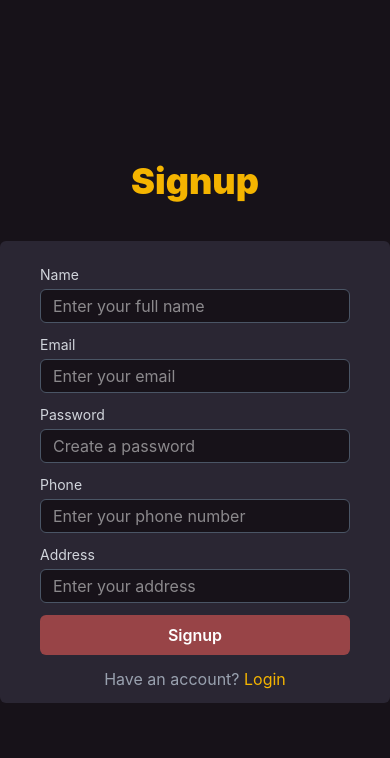
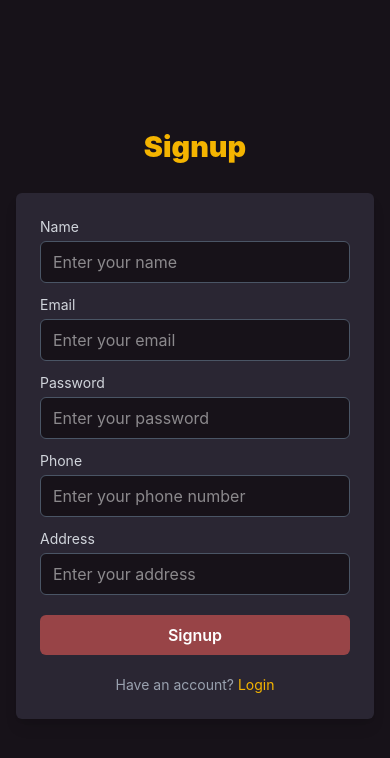
Before and after one commit to saith7860/SaasRestaurant, a React (Vite) app in the folder frontend/: page /signup in a window 390 px wide. Shown: the top 758 px of the page. Built offline with nearby package versions, Linux system fonts and the light colour scheme; no server answers.

Commit message:
Responsive forms

```diff
--- a/frontend/src/components/Home/Navbar.tsx
+++ b/frontend/src/components/Home/Navbar.tsx
@@ -3,7 +3,7 @@ import type { FC } from "react";
 import type { NavbarProps } from "../../types/HomePageTypes";
 import { Link } from "react-router";
 
-const Navbar:FC<NavbarProps> = ({restaurnatName,search,setSearch}) => {
+const Navbar: FC<NavbarProps> = ({ restaurnatName, search, setSearch }) => {
   return (
     <nav className=" w-full shadow-md px-4 py-3 bg-white">
       <div className="max-w-7xl mx-auto flex items-center justify-between gap-4">
--- a/frontend/src/pages/Login/Login.tsx
+++ b/frontend/src/pages/Login/Login.tsx
@@ -8,8 +8,8 @@ const Login = () => {
     email: "",
     password: ""
   });
-   const [errors, setErrors] =useState<Record<string, string>>({});
- const navigate=useNavigate();
+  const [errors, setErrors] = useState<Record<string, string>>({});
+  const navigate = useNavigate();
   const handleChange = (e: React.ChangeEvent<HTMLInputElement>) => {
     setLoginField({
       ...loginField,
@@ -56,55 +56,73 @@ const Login = () => {
   };
 
   return (
-    <div className="flex flex-col justify-center items-center h-screen text-white gap-2 py-5">
-      <h1 className="text-4xl font-black text-[#F4B400] pt-5 pb-8">Login</h1>
+    <div className="min-h-screen flex items-center justify-center text-white px-4">
+
+      <div className="w-full max-w-md flex flex-col items-center">
+
+        <h1 className="text-[clamp(2rem,5vw,2.5rem)] font-black text-[#F4B400] mb-8 text-center">
+          Login
+        </h1>
 
         <form
-        className="bg-[#2A2633] mx-auto px-10 py-24 flex flex-col gap-3 rounded-lg w-full max-w-md"
+          className="bg-[#2A2633] w-full px-6 sm:px-10 py-16 sm:py-20 flex flex-col gap-3 rounded-lg"
           onSubmit={handleSubmit}
         >
-        <label htmlFor="email" className="text-lg text-gray-300">Email</label>
+
+          {/* Email */}
+          <label htmlFor="email" className="text-lg text-gray-300">
+            Email
+          </label>
+
           <input
             id="email"
             type="email"
             name="email"
+            required
+            placeholder="Enter your Email"
             value={loginField.email}
             onChange={handleChange}
             className="px-3 py-2 rounded-md bg-[#171219] text-white outline-none border border-gray-600 focus:border-[#984447]"
           />
- {
-            errors.email && (
+
+          {errors.email && (
             <p className="text-red-500 text-sm">
               {errors.email}
             </p>
-            )
-          }
-        <label htmlFor="password" className="text-lg text-gray-300">Password</label>
+          )}
+
+          {/* Password */}
+          <label htmlFor="password" className="text-lg text-gray-300 mt-2">
+            Password
+          </label>
+
           <input
             id="password"
             type="password"
             name="password"
+            required
+            placeholder="Enter your Password"
             value={loginField.password}
             onChange={handleChange}
             className="px-3 py-2 rounded-md bg-[#171219] text-white outline-none border border-gray-600 focus:border-[#984447]"
           />
 
- {
-            errors.password && (
+          {errors.password && (
             <p className="text-red-500 text-sm">
               {errors.password}
             </p>
-            )
-          }
+          )}
 
-              <button type="submit" className="w-full bg-[#984447] hover:bg-[#F4B400] transition text-white mt-8 py-2 rounded-md font-semibold text-lg">
+          {/* Button */}
+          <button
+            type="submit"
+            className="w-full bg-[#984447] hover:bg-[#F4B400] transition text-white mt-6 py-2 rounded-md font-semibold text-lg"
+          >
             Login
           </button>
 
-
-
-          {/* Signup link */}
-          <div className="text-md text-gray-400 text-center">
+          {/* Signup */}
+          <div className="text-md text-gray-400 text-center mt-3">
             Don't have an account?{" "}
             <Link to="/signup" className="text-[#F4B400] hover:underline">
               Signup
@@ -113,6 +131,7 @@ const Login = () => {
 
         </form>
       </div>
+    </div>
   );
 };
 
--- a/frontend/src/pages/signup/Signup.tsx
+++ b/frontend/src/pages/signup/Signup.tsx
@@ -1,266 +1,138 @@
 import { useState } from "react";
 import { Link, useNavigate } from "react-router";
 import api from "../../api/api";
-import { toast } from "react-toastify";
-import handleApiError from "../../api/handleError";
-
 const Signup = () => {
-
-  const navigate = useNavigate();
-
   const [formField, setFormFields] = useState({
     name: "",
     email: "",
     password: "",
     phone: "",
-    address: "",
+    address: ""
   });
-
-  const [errors, setErrors] =
-    useState<Record<string, string>>({});
-
-  const handleChange = (
-    e: React.ChangeEvent<HTMLInputElement>
-  ) => {
-
+  const navigate = useNavigate();
+  const handleChange = (e: React.ChangeEvent<HTMLInputElement>) => {
     setFormFields({
       ...formField,
-      [e.target.name]: e.target.value,
+      [e.target.name]: e.target.value
     });
-
-    // Clear field error while typing
-    setErrors((prev) => ({
-      ...prev,
-      [e.target.name]: "",
-    }));
   };
 
-  const handleSubmit = async (
-    e: React.FormEvent<HTMLFormElement>
-  ) => {
+  const handleSubmit = async (e: any) => {
 
     e.preventDefault();
+    console.log(formField);
 
     try {
-
-      const res = await api.post(
-        "/api/user/signup",
-        formField
-      );
-
-      toast.success(res.data.message);
-
-      // Navigate after success
-      navigate("/login");
+      const res = await api.post(" /api/user/signup", formField);
+      console.log("User created:", res.data);
+      navigate("/checkout")
 
     } catch (error) {
-
-      const validationErrors =
-        handleApiError(error);
-
-      if (validationErrors) {
-
-        const formattedErrors:
-          Record<string, string> = {};
-
-        validationErrors.forEach(
-          (err: any) => {
-
-            formattedErrors[err.field] =
-              err.message;
-          }
-        );
-
-        setErrors(formattedErrors);
-      }
+      console.error("Signup error:", error);
     }
   };
 
   return (
-    <div className="flex flex-col justify-center items-center h-screen text-white gap-2 py-5">
+    <div className="min-h-screen w-full flex items-center justify-center text-white overflow-hidden">
 
-      <h1 className="text-4xl font-black text-[#F4B400] pt-5 pb-8">
+      <div className="w-full max-w-md flex flex-col items-center px-4">
+
+        {/* Title */}
+        <h1 className="text-[clamp(1.8rem,4vw,2.5rem)] font-black text-[#F4B400] mb-6 text-center">
           Signup
         </h1>
 
+        {/* Form */}
         <form
-        className="bg-[#2A2633] mx-auto px-10 pt-6 pb-3 flex flex-col gap-3 rounded-md w-full max-w-md"
           onSubmit={handleSubmit}
+          className="w-full bg-[#2A2633] p-6 sm:p-7 flex flex-col gap-3 rounded-md shadow-lg"
         >
 
           {/* Name */}
           <div className="flex flex-col gap-1">
-
-          <label
-            htmlFor="name"
-            className="text-sm text-gray-300"
-          >
-            Name
-          </label>
-
+            <label className="text-sm text-gray-300">Name</label>
             <input
-            id="name"
-            type="text"
               name="name"
               value={formField.name}
+              required
+              placeholder="Enter your name"
               onChange={handleChange}
-            className="px-3 py-1 rounded-md bg-[#171219] text-white outline-none border border-gray-600"
-            placeholder="Enter your full name"
+              className="px-3 py-2 rounded-md bg-[#171219] text-white outline-none border border-gray-600 focus:border-[#984447]"
             />
-
-          {
-            errors.name && (
-              <p className="text-red-500 text-sm">
-                {errors.name}
-              </p>
-            )
-          }
-
           </div>
 
           {/* Email */}
           <div className="flex flex-col gap-1">
-
-          <label
-            htmlFor="email"
-            className="text-sm text-gray-300"
-          >
-            Email
-          </label>
-
+            <label className="text-sm text-gray-300">Email</label>
             <input
-            id="email"
+              name="email"
               type="email"
-            name="email"
               value={formField.email}
+              required
+              placeholder="Enter your email"
               onChange={handleChange}
-            className="px-3 py-1 rounded-md bg-[#171219] text-white outline-none border border-gray-600"
-            placeholder="Enter your email"
+              className="px-3 py-2 rounded-md bg-[#171219] text-white outline-none border border-gray-600 focus:border-[#984447]"
             />
-
-          {
-            errors.email && (
-              <p className="text-red-500 text-sm">
-                {errors.email}
-              </p>
-            )
-          }
-
           </div>
 
           {/* Password */}
           <div className="flex flex-col gap-1">
-
-          <label
-            htmlFor="password"
-            className="text-sm text-gray-300"
-          >
-            Password
-          </label>
-
+            <label className="text-sm text-gray-300">Password</label>
             <input
-            id="password"
+              name="password"
               type="password"
-            name="password"
               value={formField.password}
+              required
+              placeholder="Enter your password"
               onChange={handleChange}
-            className="px-3 py-1 rounded-md bg-[#171219] text-white outline-none border border-gray-600"
-            placeholder="Create a password"
+              className="px-3 py-2 rounded-md bg-[#171219] text-white outline-none border border-gray-600 focus:border-[#984447]"
             />
-
-          {
-            errors.password && (
-              <p className="text-red-500 text-sm">
-                {errors.password}
-              </p>
-            )
-          }
-
           </div>
 
           {/* Phone */}
           <div className="flex flex-col gap-1">
-
-          <label
-            htmlFor="phone"
-            className="text-sm text-gray-300"
-          >
-            Phone
-          </label>
-
+            <label className="text-sm text-gray-300">Phone</label>
             <input
-            id="phone"
-            type="text"
               name="phone"
               value={formField.phone}
+              required
+              placeholder="Enter your phone number"
               onChange={handleChange}
-            className="px-3 py-1 rounded-md bg-[#171219] text-white outline-none border border-gray-600"
-            placeholder="Enter your phone number"
+              className="px-3 py-2 rounded-md bg-[#171219] text-white outline-none border border-gray-600 focus:border-[#984447]"
             />
-
-          {
-            errors.phone && (
-              <p className="text-red-500 text-sm">
-                {errors.phone}
-              </p>
-            )
-          }
-
           </div>
 
           {/* Address */}
           <div className="flex flex-col gap-1">
-
-          <label
-            htmlFor="address"
-            className="text-sm text-gray-300"
-          >
-            Address
-          </label>
-
+            <label className="text-sm text-gray-300">Address</label>
             <input
-            id="address"
-            type="text"
               name="address"
               value={formField.address}
+              required
+              placeholder="Enter your address"
               onChange={handleChange}
-            className="px-3 py-1 rounded-md bg-[#171219] text-white outline-none border border-gray-600"
-            placeholder="Enter your address"
+              className="px-3 py-2 rounded-md bg-[#171219] text-white outline-none border border-gray-600 focus:border-[#984447]"
             />
-
-          {
-            errors.address && (
-              <p className="text-red-500 text-sm">
-                {errors.address}
-              </p>
-            )
-          }
-
           </div>
 
-        {/* Submit Button */}
+          {/* Button */}
           <button
             type="submit"
-          className="w-full bg-[#984447] hover:bg-[#F4B400] transition text-white py-2 rounded-md font-semibold"
+            className="w-full mt-2 bg-[#984447] hover:bg-[#F4B400] transition text-white py-2 rounded-md font-semibold"
           >
             Signup
           </button>
 
-        {/* Login Link */}
-        <div className="text-md text-gray-400 text-center">
-
+          {/* Login link */}
+          <div className="text-sm text-gray-400 text-center mt-2">
             Have an account?{" "}
-
-          <Link
-            to="/login"
-            className="text-[#F4B400] hover:underline"
-          >
+            <Link to="/login" className="text-[#F4B400] hover:underline">
               Login
             </Link>
-
           </div>
 
         </form>
+      </div>
     </div>
   );
 };
```
Also changed, not shown: frontend/src/components/Home/Categories.tsx (+42 -32 lines), frontend/src/pages/Cart/CartPage.tsx (+5 -5 lines), 2 other files (tests, documents, lock files or other folders). Lines whose indentation alone changed are shown as unchanged.
